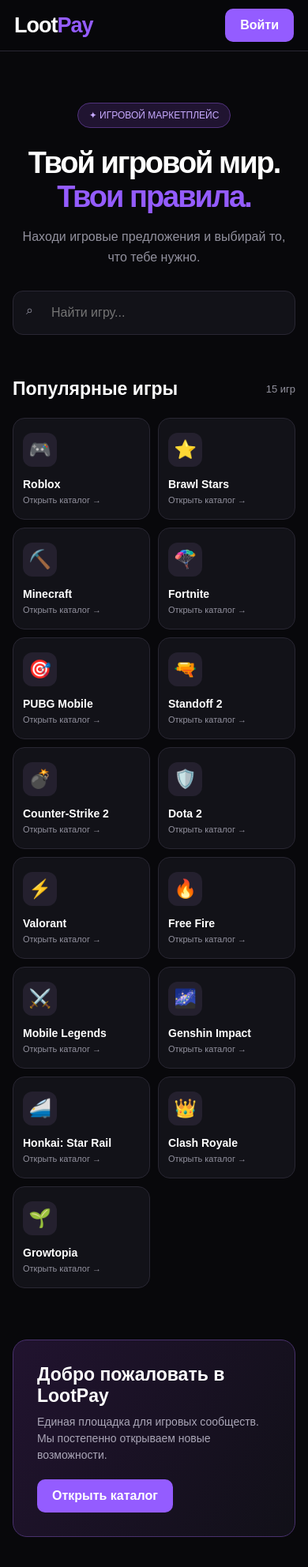
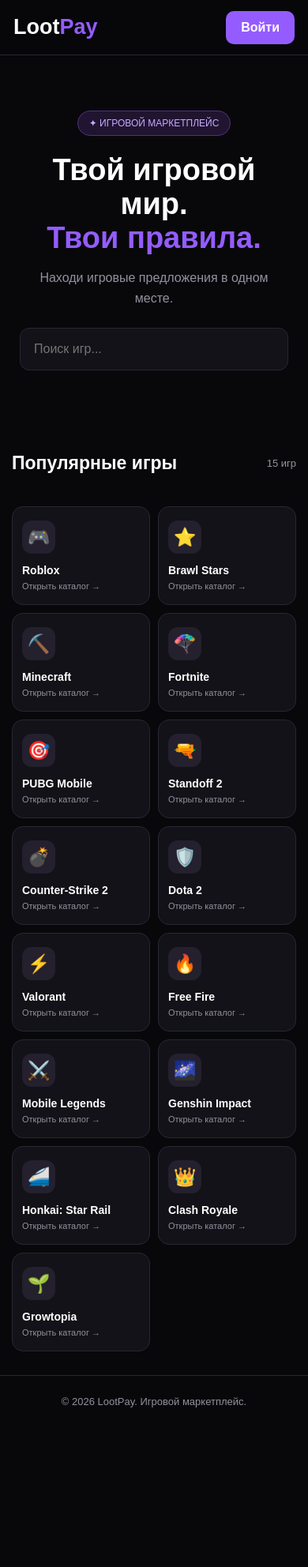
Before and after one commit to KikiKikiKi-kik/LootPay, a plain HTML site: page index.html in a window 390 px wide. Shown: the top 1984 px of the page at 79% size. After the commit the page ends 1807 px from the top, so only its background shows below. Drawn offline with nearby package versions, Linux system fonts and the light colour scheme.

Commit message:
Update index.html

```diff
--- a/index.html
+++ b/index.html
@@ -1,15 +1,14 @@
-
 <!DOCTYPE html>
 <html lang="ru">
 <head>
 <meta charset="UTF-8">
 <meta name="viewport" content="width=device-width, initial-scale=1.0">
 <title>LootPay — Игровой маркетплейс</title>
+<script src="https://cdn.jsdelivr.net/npm/@supabase/supabase-js@2"></script>
 <style>
 :root {
   --bg:#08080b;
   --card:#121218;
-  --card2:#191820;
   --purple:#945cff;
   --purple2:#7138df;
   --white:#fff;
@@ -18,283 +17,265 @@
 }
 *{box-sizing:border-box}
 body{
-  margin:0;background:var(--bg);color:var(--white);
+  margin:0;background:var(--bg);color:white;
   font-family:Arial,sans-serif;
 }
-button,input{font:inherit}
 header{
-  height:76px;padding:0 7%;
+  height:70px;padding:0 6%;
   display:flex;align-items:center;justify-content:space-between;
   border-bottom:1px solid var(--border);
   position:sticky;top:0;background:#08080bf2;
-  backdrop-filter:blur(15px);z-index:5;
+  z-index:5;
 }
-.logo{font-size:27px;font-weight:900;letter-spacing:-1px}
+.logo{font-size:27px;font-weight:900}
 .logo span{color:var(--purple)}
-.nav{display:flex;gap:25px;align-items:center}
-.nav a{color:#c5c3cf;text-decoration:none;font-size:14px}
-.nav a:hover{color:white}
+button,input{font:inherit}
 .btn{
   background:var(--purple);color:white;border:0;
   padding:12px 19px;border-radius:10px;
-  font-weight:700;cursor:pointer;
+  font-weight:bold;cursor:pointer;
 }
 .btn:hover{background:var(--purple2)}
-main{max-width:1160px;margin:auto;padding:55px 22px}
-.hero{
-  text-align:center;padding:45px 10px 65px;
-}
+main{max-width:1150px;margin:auto;padding:45px 20px}
+.hero{text-align:center;padding:40px 10px 60px}
 .tag{
   display:inline-block;color:#c7aaff;
   background:#201431;border:1px solid #51327d;
   border-radius:30px;padding:8px 14px;font-size:12px;
 }
-h1{font-size:clamp(38px,7vw,66px);margin:23px 0 15px;letter-spacing:-2px}
+h1{font-size:clamp(38px,7vw,65px);margin:22px 0 15px}
 h1 span{color:var(--purple)}
-.subtitle{color:var(--muted);font-size:16px;line-height:1.6}
-.search-wrap{max-width:590px;margin:30px auto 0;position:relative}
+.subtitle{color:var(--muted);line-height:1.6}
 .search{
-  width:100%;padding:18px 20px 18px 48px;
-  background:var(--card);border:1px solid var(--border);
-  border-radius:13px;color:white;outline:none;
+  width:100%;max-width:580px;padding:17px;
+  margin:25px auto;background:var(--card);
+  border:1px solid var(--border);border-radius:12px;
+  color:white;outline:none;display:block;
 }
 .search:focus{border-color:var(--purple)}
-.search-icon{position:absolute;left:17px;top:16px;color:var(--muted)}
-.section-head{
-  display:flex;align-items:center;justify-content:space-between;
-  margin:10px 0 23px;gap:10px;
+.section-head{display:flex;justify-content:space-between;align-items:center;margin-bottom:22px}
+h2{font-size:23px}
+.count{color:var(--muted);font-size:13px}
+.games{display:grid;grid-template-columns:repeat(5,1fr);gap:13px}
+.game{
+  min-height:120px;background:var(--card);
+  border:1px solid var(--border);border-radius:14px;
+  padding:17px 12px;text-align:left;color:white;
+  cursor:pointer;transition:.2s;
 }
-h2{font-size:23px;margin:0}
-.count{color:var(--muted);font-size:13px}
-.games{
-  display:grid;grid-template-columns:repeat(5,1fr);gap:14px;
+.game:hover{border-color:var(--purple);transform:translateY(-3px)}
+.game-icon{
+  width:42px;height:42px;background:#24202e;
+  border-radius:12px;display:grid;place-items:center;
+  font-size:23px;margin-bottom:13px;
 }
-.game{
-  min-height:125px;background:var(--card);
-  border:1px solid var(--border);border-radius:15px;
-  padding:18px 12px;cursor:pointer;text-align:left;
-  color:white;transition:.18s;
-}
-.game:hover{
-  transform:translateY(-3px);border-color:var(--purple);
-  background:var(--card2);
-}
-.game-icon{
-  width:43px;height:43px;border-radius:12px;
-  background:#24202e;display:grid;place-items:center;
-  font-size:23px;margin-bottom:14px;
-}
-.game-name{font-size:14px;font-weight:700}
+.game-name{font-size:14px;font-weight:bold}
 .game-note{font-size:11px;color:var(--muted);margin-top:6px}
-.empty{
-  display:none;color:var(--muted);text-align:center;
-  padding:40px;border:1px dashed var(--border);border-radius:15px;
-}
-.promo{
-  margin-top:65px;padding:30px;border:1px solid #49316d;
-  background:linear-gradient(120deg,#21132f,#111018);
-  border-radius:18px;display:flex;justify-content:space-between;
-  align-items:center;gap:20px;
-}
-.promo h2{margin-bottom:9px}
-.promo p{color:#aaa6b7;margin:0;font-size:14px;line-height:1.5}
+.empty{display:none;text-align:center;color:var(--muted);padding:30px}
 footer{
-  border-top:1px solid var(--border);padding:28px 7%;
-  color:var(--muted);font-size:13px;text-align:center;
-  margin-top:70px;
+  border-top:1px solid var(--border);padding:25px;
+  color:var(--muted);text-align:center;font-size:13px;
 }
 .modal-bg{
   display:none;position:fixed;inset:0;background:#000c;
   z-index:10;align-items:center;justify-content:center;padding:18px;
 }
 .modal{
-  width:100%;max-width:520px;max-height:85vh;overflow:auto;
+  width:100%;max-width:500px;max-height:85vh;overflow:auto;
   background:#111116;border:1px solid var(--border);
-  border-radius:19px;padding:25px;
+  border-radius:18px;padding:24px;
 }
 .modal-top{display:flex;justify-content:space-between;align-items:center}
 .close{
   background:#26232e;border:0;color:white;
   width:36px;height:36px;border-radius:9px;cursor:pointer;
 }
-.modal h2{margin:17px 0 8px}
-.modal p{color:var(--muted);font-size:14px;line-height:1.5}
 .places{display:grid;grid-template-columns:1fr 1fr;gap:10px;margin-top:20px}
 .place{
-  padding:15px;background:var(--card);border:1px solid var(--border);
-  border-radius:11px;color:white;text-align:left;cursor:pointer;
+  padding:15px;background:var(--card);
+  border:1px solid var(--border);border-radius:11px;
+  color:white;text-align:left;cursor:pointer;
 }
 .place:hover{border-color:var(--purple)}
-.place small{display:block;color:var(--muted);margin-top:5px}
+.modal p{color:var(--muted);font-size:14px;line-height:1.5}
 .other-input{
   display:none;width:100%;padding:14px;margin-top:14px;
   background:var(--card);border:1px solid var(--border);
-  color:white;border-radius:10px;outline:none;
+  color:white;border-radius:10px;
 }
 @media(max-width:850px){.games{grid-template-columns:repeat(3,1fr)}}
 @media(max-width:560px){
-  header{padding:0 18px;height:65px}
-  .nav{gap:12px}.nav a{display:none}
-  main{padding:30px 16px}
-  .hero{padding:35px 0 45px}
+  header{padding:0 17px}
+  main{padding:30px 15px}
   .games{grid-template-columns:repeat(2,1fr);gap:10px}
-  .game{min-height:112px}
-  .promo{align-items:flex-start;flex-direction:column}
-  .places{grid-template-columns:1fr 1fr}
+  .game{min-height:110px}
 }
 </style>
 </head>
 <body>
-
 <header>
   <div class="logo">Loot<span>Pay</span></div>
-  <nav class="nav">
-    <a href="#catalog">Каталог</a>
-    <a href="#about">О площадке</a>
-    <button class="btn" onclick="alert('Регистрация появится на следующем этапе')">Войти</button>
-  </nav>
+  <button class="btn" onclick="alert('Регистрация скоро появится!')">Войти</button>
 </header>
-
 <main>
   <section class="hero">
     <div class="tag">✦ ИГРОВОЙ МАРКЕТПЛЕЙС</div>
     <h1>Твой игровой мир.<br><span>Твои правила.</span></h1>
-    <p class="subtitle">Находи игровые предложения и выбирай то, что тебе нужно.</p>
-    <div class="search-wrap">
-      <span class="search-icon">⌕</span>
-      <input id="search" class="search" placeholder="Найти игру..." oninput="filterGames()">
-    </div>
+    <p class="subtitle">Находи игровые предложения в одном месте.</p>
+    <input id="search" class="search"
+      placeholder="Поиск игр..."
+      oninput="filterGames()">
   </section>
-
   <section id="catalog">
     <div class="section-head">
       <h2>Популярные игры</h2>
       <span class="count" id="count">15 игр</span>
     </div>
     <div class="games" id="games"></div>
-    <div class="empty" id="empty">Ничего не найдено. Попробуй другое название.</div>
-  </section>
-
-  <section class="promo" id="about">
-    <div>
-      <h2>Добро пожаловать в LootPay</h2>
-      <p>Единая площадка для игровых сообществ.<br>Мы постепенно открываем новые возможности.</p>
-    </div>
-    <button class="btn" onclick="document.getElementById('catalog').scrollIntoView({behavior:'smooth'})">Открыть каталог</button>
+    <div class="empty" id="empty">Игры не найдены.</div>
   </section>
 </main>
-
 <footer>© 2026 LootPay. Игровой маркетплейс.</footer>
-
 <div class="modal-bg" id="modal" onclick="outsideClose(event)">
   <div class="modal">
     <div class="modal-top">
       <div class="logo">Loot<span>Pay</span></div>
       <button class="close" onclick="closeModal()">✕</button>
     </div>
-    <h2 id="modalTitle">Выбор игры</h2>
-    <p id="modalText">Выбери нужную категорию.</p>
+    <h2 id="modalTitle"></h2>
+    <p id="modalText"></p>
     <div id="placeList" class="places"></div>
-    <input id="otherInput" class="other-input" placeholder="Напиши название плейса">
-    <button id="otherConfirm" class="btn" style="display:none;width:100%;margin-top:12px" onclick="confirmOther()">Продолжить</button>
+    <input id="otherInput" class="other-input"
+      placeholder="Название плейса">
+    <button id="otherConfirm" class="btn"
+      style="display:none;width:100%;margin-top:12px"
+      onclick="confirmOther()">Продолжить</button>
   </div>
 </div>
-
 <script>
-const games=[
- ["Roblox","🎮"],["Brawl Stars","⭐"],["Minecraft","⛏️"],
- ["Fortnite","🪂"],["PUBG Mobile","🎯"],["Standoff 2","🔫"],
- ["Counter-Strike 2","💣"],["Dota 2","🛡️"],["Valorant","⚡"],
- ["Free Fire","🔥"],["Mobile Legends","⚔️"],
- ["Genshin Impact","🌌"],["Honkai: Star Rail","🚄"],
- ["Clash Royale","👑"],["Growtopia","🌱"]
+const SUPABASE_URL = "https://xgovpuwoxosvujkifhxj.supabase.co";
+const SUPABASE_KEY =
+"sb_publishable_yc77RVLqT52ahlIK9SBP2A_DXbnmoSk";
+const supabaseClient = window.supabase.createClient(
+  SUPABASE_URL,
+  SUPABASE_KEY
+);
+// Проверка Supabase без отображения статуса на сайте
+async function checkDatabase() {
+  try {
+    const { error } = await supabaseClient.auth.getSession();
+    if (error) throw error;
+    console.log("LootPay: Supabase подключён");
+  } catch (error) {
+    console.error("Supabase:", error);
+  }
+}
+checkDatabase();
+const games = [
+  ["Roblox","🎮"],
+  ["Brawl Stars","⭐"],
+  ["Minecraft","⛏️"],
+  ["Fortnite","🪂"],
+  ["PUBG Mobile","🎯"],
+  ["Standoff 2","🔫"],
+  ["Counter-Strike 2","💣"],
+  ["Dota 2","🛡️"],
+  ["Valorant","⚡"],
+  ["Free Fire","🔥"],
+  ["Mobile Legends","⚔️"],
+  ["Genshin Impact","🌌"],
+  ["Honkai: Star Rail","🚄"],
+  ["Clash Royale","👑"],
+  ["Growtopia","🌱"]
 ];
-
-const places=[
- "Укради брейнрота","Grow a Garden","Blox Fruits",
- "Adopt Me!","Pet Simulator 99","Murder Mystery 2",
- "Brookhaven","Blade Ball","Другой плейс"
+const places = [
+  "Укради брейнрота",
+  "Grow a Garden",
+  "Blox Fruits",
+  "Adopt Me!",
+  "Pet Simulator 99",
+  "Murder Mystery 2",
+  "Brookhaven",
+  "Blade Ball",
+  "Другой плейс"
 ];
-
-let selectedGame="";
-
-function renderGames(list){
- const root=document.getElementById("games");
- root.innerHTML="";
- list.forEach(([name,icon])=>{
-  const card=document.createElement("button");
-  card.className="game";
-  card.innerHTML=`<div class="game-icon">${icon}</div>
+function renderGames(list) {
+  const root = document.getElementById("games");
+  root.innerHTML = "";
+  list.forEach(([name, icon]) => {
+    const card = document.createElement("button");
+    card.className = "game";
+    card.innerHTML = `
+      <div class="game-icon">${icon}</div>
       <div class="game-name">${name}</div>
-   <div class="game-note">Открыть каталог →</div>`;
-  card.onclick=()=>openGame(name);
+      <div class="game-note">Открыть каталог →</div>
+    `;
+    card.onclick = () => openGame(name);
     root.appendChild(card);
   });
- document.getElementById("count").textContent=list.length+" игр";
- document.getElementById("empty").style.display=list.length?"none":"block";
+  document.getElementById("count").textContent =
+    list.length + " игр";
+  document.getElementById("empty").style.display =
+    list.length ? "none" : "block";
 }
-
-function filterGames(){
- const q=document.getElementById("search").value.toLowerCase().trim();
- renderGames(games.filter(g=>g[0].toLowerCase().includes(q)));
+function filterGames() {
+  const q = document.getElementById("search").value
+    .toLowerCase().trim();
+  renderGames(
+    games.filter(g => g[0].toLowerCase().includes(q))
+  );
 }
-
-function openGame(name){
- selectedGame=name;
- document.getElementById("modal").style.display="flex";
- document.getElementById("otherInput").style.display="none";
- document.getElementById("otherConfirm").style.display="none";
- const list=document.getElementById("placeList");
- list.innerHTML="";
- document.getElementById("modalTitle").textContent=name;
- if(name==="Roblox"){
-  document.getElementById("modalText").textContent="Выбери плейс Roblox, в котором находится товар.";
-  places.forEach(place=>{
-   const b=document.createElement("button");
-   b.className="place";
-   b.textContent=place;
-   b.onclick=()=>{
-    if(place==="Другой плейс"){showOther();return;}
+function openGame(name) {
+  document.getElementById("modal").style.display = "flex";
+  document.getElementById("modalTitle").textContent = name;
+  const list = document.getElementById("placeList");
+  list.innerHTML = "";
+  document.getElementById("otherInput").style.display = "none";
+  document.getElementById("otherConfirm").style.display = "none";
+  if (name === "Roblox") {
+    document.getElementById("modalText").textContent =
+      "Выбери плейс Roblox.";
+    places.forEach(place => {
+      const b = document.createElement("button");
+      b.className = "place";
+      b.textContent = place;
+      b.onclick = () => {
+        if (place === "Другой плейс") {
+          document.getElementById("otherInput").style.display = "block";
+          document.getElementById("otherConfirm").style.display = "block";
+        } else {
           choosePlace(place);
+        }
       };
       list.appendChild(b);
     });
- }else{
-  document.getElementById("modalText").textContent=
-   "Каталог "+name+" выбран. Раздел товаров появится на следующем этапе.";
-  const b=document.createElement("button");
-  b.className="place";
-  b.textContent="Понятно";
-  b.onclick=closeModal;
-  list.appendChild(b);
+  } else {
+    document.getElementById("modalText").textContent =
+      "Раздел " + name + " выбран. Каталог товаров появится позже.";
   }
 }
-
-function showOther(){
- document.getElementById("otherInput").style.display="block";
- document.getElementById("otherConfirm").style.display="block";
- document.getElementById("otherInput").focus();
+function confirmOther() {
+  const value = document.getElementById("otherInput").value.trim();
+  if (!value) {
+    alert("Укажи название плейса");
+    return;
   }
-function confirmOther(){
- const value=document.getElementById("otherInput").value.trim();
- if(!value){alert("Напиши название плейса");return;}
   choosePlace(value);
 }
-function choosePlace(place){
- document.getElementById("modalTitle").textContent="Roblox";
- document.getElementById("modalText").textContent=
- "Выбран плейс: "+place+". Каталог товаров добавим следующим этапом.";
- document.getElementById("placeList").innerHTML="";
- document.getElementById("otherInput").style.display="none";
- document.getElementById("otherConfirm").style.display="none";
- const b=document.createElement("button");
- b.className="place";
- b.textContent="Понятно";
- b.onclick=closeModal;
- document.getElementById("placeList").appendChild(b);
+function choosePlace(place) {
+  document.getElementById("modalTitle").textContent = "Roblox";
+  document.getElementById("modalText").textContent =
+    "Выбран плейс: " + place;
+  document.getElementById("placeList").innerHTML = "";
+  document.getElementById("otherInput").style.display = "none";
+  document.getElementById("otherConfirm").style.display = "none";
 }
-function closeModal(){document.getElementById("modal").style.display="none";}
-function outsideClose(e){if(e.target.id==="modal")closeModal();}
+function closeModal() {
+  document.getElementById("modal").style.display = "none";
+}
+function outsideClose(e) {
+  if (e.target.id === "modal") closeModal();
+}
 renderGames(games);
 </script>
 </body>
```
Lines whose indentation alone changed are shown as unchanged.
